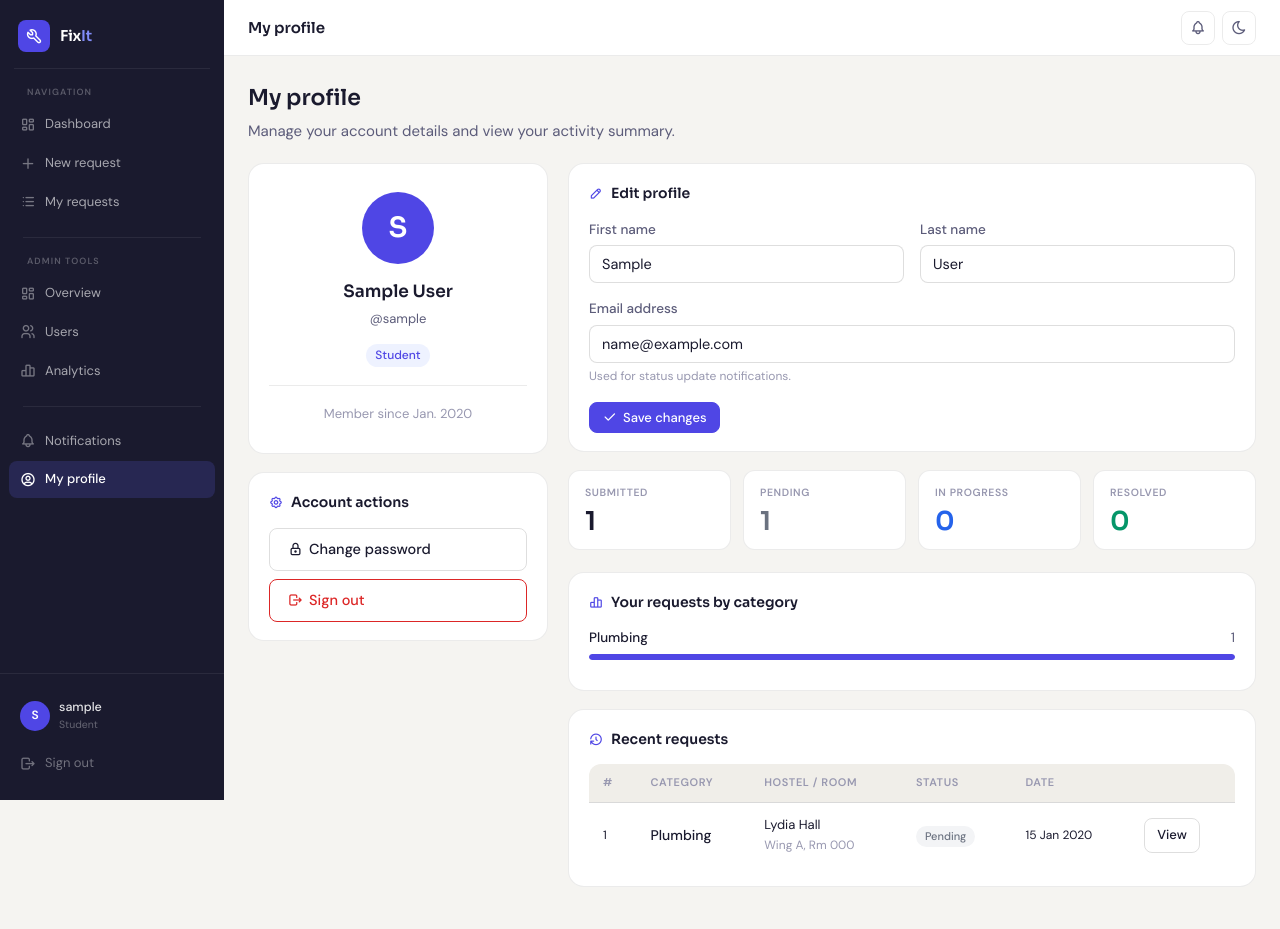
After one commit to maj-alero/Student_Maintanence_Request_Management_System, a Django app: page /profile/ in a window 1280 px wide. The commit adds this page. Run offline with Django 5.2, Linux system fonts and the light colour scheme; a user stored in the database is signed in; tables that the repository leaves empty hold one stand-in row (values such as "Sample post"); data that the repository does not hold is empty; parts of the project's set-up code (start-up, migrations or seed data) failed here and were passed over; some libraries are stand-ins or nearby versions.

Commit message:
added password changes

```diff
--- a/maintenance/forms.py
+++ b/maintenance/forms.py
@@ -1,6 +1,24 @@
 from django import forms
-from django.contrib.auth.forms import UserCreationForm
+from django.contrib.auth.forms import UserCreationForm, PasswordChangeForm
 from .models import User, MaintenanceRequest
+
+
+class ProfileUpdateForm(forms.ModelForm):
+    class Meta:
+        model = User
+        fields = ['first_name', 'last_name', 'email']
+
+    def __init__(self, *args, **kwargs):
+        super().__init__(*args, **kwargs)
+        for field in self.fields.values():
+            field.required = False
+
+
+class CustomPasswordChangeForm(PasswordChangeForm):
+    def __init__(self, *args, **kwargs):
+        super().__init__(*args, **kwargs)
+        for field in self.fields.values():
+            field.widget.attrs.update({'class': 'form-control'})
 
 class StudentRegistrationForm(UserCreationForm):
     class Meta(UserCreationForm.Meta):
--- a/maintenance/urls.py
+++ b/maintenance/urls.py
@@ -1,4 +1,8 @@
 from django.urls import path
+from django.contrib.auth.views import (
+    PasswordResetView, PasswordResetDoneView,
+    PasswordResetConfirmView, PasswordResetCompleteView,
+)
 from .views import (
     HomeView, DashboardView,
     StudentDashboardView, StaffDashboardView, AdminDashboardView,
@@ -7,6 +11,7 @@ from .views import (
     UserManagementView, ToggleUserActiveView,
     TrendAnalysisView, NotificationsView,
     RequestStatusJsonView,
+    ProfileView, CustomPasswordChangeView,
     CustomLoginView, register_view, custom_logout_view,
 )
 
@@ -26,6 +31,24 @@ urlpatterns = [
     path('users/<int:pk>/toggle/',              ToggleUserActiveView.as_view(),  name='toggle_user_active'),
     path('analytics/',                          TrendAnalysisView.as_view(),     name='trend_analysis'),
     path('notifications/',                      NotificationsView.as_view(),     name='notifications'),
+    path('profile/',                            ProfileView.as_view(),           name='profile'),
+    path('password/change/',                    CustomPasswordChangeView.as_view(), name='password_change'),
+    path('password/reset/',                     PasswordResetView.as_view(
+                                                    template_name='maintenance/password_reset_form.html',
+                                                    email_template_name='maintenance/password_reset_email.html',
+                                                    subject_template_name='maintenance/password_reset_subject.txt',
+                                                    success_url='/password/reset/done/',
+                                                ), name='password_reset'),
+    path('password/reset/done/',                PasswordResetDoneView.as_view(
+                                                    template_name='maintenance/password_reset_done.html',
+                                                ), name='password_reset_done'),
+    path('password/reset/<uidb64>/<token>/',    PasswordResetConfirmView.as_view(
+                                                    template_name='maintenance/password_reset_confirm.html',
+                                                    success_url='/password/reset/complete/',
+                                                ), name='password_reset_confirm'),
+    path('password/reset/complete/',            PasswordResetCompleteView.as_view(
+                                                    template_name='maintenance/password_reset_complete.html',
+                                                ), name='password_reset_complete'),
     path('login/',                              CustomLoginView.as_view(),       name='login'),
     path('register/',                           register_view,                   name='register'),
     path('logout/',                             custom_logout_view,              name='logout'),
--- a/maintenance/views.py
+++ b/maintenance/views.py
@@ -5,7 +5,7 @@ from django.utils import timezone
 from django.utils.decorators import method_decorator
 from django.views.generic import TemplateView, View, CreateView, DetailView
 from django.contrib import messages
-from django.contrib.auth.views import LoginView as AuthLoginView
+from django.contrib.auth.views import LoginView as AuthLoginView, PasswordChangeView
 from django.core.mail import send_mail
 from django.conf import settings as django_settings
 from django.http import JsonResponse
@@ -14,6 +14,7 @@ from .forms import (
     StudentRegistrationForm, StaffRegistrationForm,
     MaintenanceRequestForm, StatusUpdateForm,
     AssignmentForm, PriorityOverrideForm,
+    ProfileUpdateForm, CustomPasswordChangeForm,
 )
 from .models import User, MaintenanceRequest, PriorityClassification, StatusHistory, Notification
 from .decorators import student_required, staff_required, staff_or_admin_required
@@ -504,3 +505,81 @@ class RequestStatusJsonView(View):
             'latest_changed_at': latest.changed_at.isoformat() if latest else None,
             'latest_changed_by': latest.changed_by.username if latest and latest.changed_by else None,
         })
+
+
+@method_decorator(login_required, name='dispatch')
+class ProfileView(View):
+    template_name = 'maintenance/profile.html'
+
+    def get(self, request):
+        form = ProfileUpdateForm(instance=request.user)
+        context = self._build_context(request, form)
+        return render(request, self.template_name, context)
+
+    def post(self, request):
+        form = ProfileUpdateForm(request.POST, instance=request.user)
+        if form.is_valid():
+            form.save()
+            messages.success(request, 'Profile updated successfully.')
+            return redirect('profile')
+        context = self._build_context(request, form)
+        return render(request, self.template_name, context)
+
+    def _build_context(self, request, form):
+        from django.db.models import Count, Avg, F, ExpressionWrapper, DurationField
+        user = request.user
+        context = {'form': form}
+
+        if user.role == 'Student':
+            qs = MaintenanceRequest.objects.filter(submitted_by=user)
+            context['stats'] = {
+                'total':       qs.count(),
+                'pending':     qs.filter(status='Pending').count(),
+                'in_progress': qs.filter(status='In Progress').count(),
+                'resolved':    qs.filter(status='Resolved').count(),
+            }
+            context['category_breakdown'] = list(
+                qs.values('category').annotate(count=Count('id')).order_by('-count')
+            )
+            context['recent_requests'] = qs.order_by('-timestamp')[:5]
+
+        elif user.role == 'Staff':
+            qs = MaintenanceRequest.objects.filter(
+                assignments__assigned_to=user
+            ).distinct()
+            resolved_qs = qs.filter(status='Resolved', resolved_at__isnull=False)
+            avg_res = resolved_qs.aggregate(
+                avg=Avg(ExpressionWrapper(
+                    F('resolved_at') - F('timestamp'),
+                    output_field=DurationField()
+                ))
+            )['avg']
+            if avg_res:
+                total_h = avg_res.total_seconds() / 3600
+                avg_res_display = f"{total_h/24:.1f}d" if total_h >= 24 else f"{total_h:.1f}h"
+            else:
+                avg_res_display = '—'
+
+            context['stats'] = {
+                'total':           qs.count(),
+                'pending':         qs.filter(status='Pending').count(),
+                'in_progress':     qs.filter(status='In Progress').count(),
+                'resolved':        resolved_qs.count(),
+                'avg_resolution':  avg_res_display,
+            }
+            context['category_breakdown'] = list(
+                qs.values('category').annotate(count=Count('id')).order_by('-count')
+            )
+            context['recent_requests'] = qs.order_by('-timestamp')[:5]
+
+        return context
+
+
+class CustomPasswordChangeView(PasswordChangeView):
+    form_class = CustomPasswordChangeForm
+    template_name = 'maintenance/password_change.html'
+    success_url = '/profile/'
+
+    def form_valid(self, form):
+        messages.success(self.request, 'Password changed successfully.')
+        return super().form_valid(form)
--- a/templates/accounts/login.html
+++ b/templates/accounts/login.html
@@ -32,6 +32,10 @@
                 <input class="form-control" type="password" name="password" id="id_password"
                        placeholder="Enter your password" required>
             </div>
+            <div style="display:flex;justify-content:flex-end;margin-bottom:4px;">
+                <a href="{% url 'password_reset' %}"
+                   style="font-size:13px;color:var(--accent);">Forgot password?</a>
+            </div>
             <button type="submit" class="btn btn-primary btn-block" style="margin-top:8px;">
                 <i class="ti ti-login"></i> Sign in
             </button>
--- a/templates/base.html
+++ b/templates/base.html
@@ -89,16 +89,24 @@
                     <span class="badge badge-accent" style="margin-left:auto;padding:1px 6px;font-size:10px;">{{ unread_count }}</span>
                 {% endif %}
             </a>
+            <a href="{% url 'profile' %}"
+               {% if request.resolver_match.url_name == 'profile' %}class="active"{% endif %}>
+                <i class="ti ti-user-circle"></i> My profile
+            </a>
         </nav>
 
         <div class="sb-bottom">
-            <div class="sb-user">
+            <a href="{% url 'profile' %}" style="display:flex;align-items:center;gap:9px;
+               padding:9px 11px;border-radius:var(--r-sm);text-decoration:none;
+               transition:background var(--ease);"
+               onmouseover="this.style.background='var(--bg-shover)'"
+               onmouseout="this.style.background='transparent'">
                 <div class="sb-avatar">{{ user.username|slice:":1"|upper }}</div>
                 <div>
                     <div class="sb-uname">{{ user.username }}</div>
                     <div class="sb-urole">{{ user.role }}</div>
                 </div>
-            </div>
+            </a>
             <a href="{% url 'logout' %}" class="sb-logout">
                 <i class="ti ti-logout"></i> Sign out
             </a>
--- /dev/null
+++ b/templates/maintenance/password_reset_subject.txt
@@ -0,0 +1 @@
+Reset your FixIt password
--- /dev/null
+++ b/templates/maintenance/profile.html
@@ -0,0 +1,197 @@
+{% extends 'base.html' %}
+{% block title %}My Profile{% endblock %}
+{% block page_title %}My profile{% endblock %}
+
+{% block content %}
+<div class="page-header">
+    <h1>My profile</h1>
+    <p>Manage your account details and view your activity summary.</p>
+</div>
+
+<div style="display:grid;grid-template-columns:300px 1fr;gap:20px;align-items:start;">
+
+    <!-- LEFT: account info -->
+    <div>
+        <!-- Avatar + identity -->
+        <div class="card" style="text-align:center;padding:28px 20px;">
+            <div style="width:72px;height:72px;border-radius:50%;background:var(--accent);
+                        display:flex;align-items:center;justify-content:center;
+                        font-family:var(--font-display);font-size:28px;font-weight:700;
+                        color:#fff;margin:0 auto 14px;">
+                {{ user.username|slice:":1"|upper }}
+            </div>
+            <div style="font-family:var(--font-display);font-size:17px;font-weight:600;
+                        color:var(--t-primary);margin-bottom:4px;">
+                {{ user.get_full_name|default:user.username }}
+            </div>
+            <div style="font-size:13px;color:var(--t-secondary);margin-bottom:12px;">
+                @{{ user.username }}
+            </div>
+            <span class="badge {% if user.role == 'Admin' %}badge-high{% elif user.role == 'Staff' %}badge-medium{% else %}badge-accent{% endif %}"
+                  style="font-size:12px;">
+                {{ user.role }}
+            </span>
+            <div style="height:1px;background:var(--border);margin:18px 0;"></div>
+            <div style="font-size:13px;color:var(--t-muted);">
+                Member since {{ user.date_joined|date:"N Y" }}
+            </div>
+        </div>
+
+        <!-- Actions -->
+        <div class="card">
+            <div class="card-title">
+                <i class="ti ti-settings" style="color:var(--accent);"></i>
+                Account actions
+            </div>
+            <a href="{% url 'password_change' %}" class="btn btn-outline w-100"
+               style="justify-content:flex-start;margin-bottom:8px;">
+                <i class="ti ti-lock"></i> Change password
+            </a>
+            <a href="{% url 'logout' %}" class="btn btn-danger w-100"
+               style="justify-content:flex-start;">
+                <i class="ti ti-logout"></i> Sign out
+            </a>
+        </div>
+    </div>
+
+    <!-- RIGHT: details + analytics -->
+    <div>
+        <!-- Edit profile form -->
+        <div class="card">
+            <div class="card-title">
+                <i class="ti ti-pencil" style="color:var(--accent);"></i>
+                Edit profile
+            </div>
+            <form method="post">
+                {% csrf_token %}
+                <div style="display:grid;grid-template-columns:1fr 1fr;gap:0 16px;">
+                    <div class="form-group">
+                        <label class="form-label">First name</label>
+                        <input class="form-control" type="text" name="first_name"
+                               value="{{ form.first_name.value|default:'' }}"
+                               placeholder="First name">
+                    </div>
+                    <div class="form-group">
+                        <label class="form-label">Last name</label>
+                        <input class="form-control" type="text" name="last_name"
+                               value="{{ form.last_name.value|default:'' }}"
+                               placeholder="Last name">
+                    </div>
+                </div>
+                <div class="form-group">
+                    <label class="form-label">Email address</label>
+                    <input class="form-control" type="email" name="email"
+                           value="{{ form.email.value|default:'' }}"
+                           placeholder="your@email.com">
+                    <span class="form-help">Used for status update notifications.</span>
+                </div>
+                <button type="submit" class="btn btn-primary btn-sm">
+                    <i class="ti ti-check"></i> Save changes
+                </button>
+            </form>
+        </div>
+
+        <!-- Analytics -->
+        {% if stats %}
+        <div class="stat-grid" style="grid-template-columns:repeat(auto-fit,minmax(120px,1fr));">
+            <div class="stat-card">
+                <div class="stat-label">
+                    {% if user.role == 'Staff' %}Assigned{% else %}Submitted{% endif %}
+                </div>
+                <div class="stat-value">{{ stats.total }}</div>
+            </div>
+            <div class="stat-card">
+                <div class="stat-label">Pending</div>
+                <div class="stat-value" style="color:var(--pend);">{{ stats.pending }}</div>
+            </div>
+            <div class="stat-card">
+                <div class="stat-label">In progress</div>
+                <div class="stat-value" style="color:var(--prog);">{{ stats.in_progress }}</div>
+            </div>
+            <div class="stat-card">
+                <div class="stat-label">Resolved</div>
+                <div class="stat-value" style="color:var(--lo);">{{ stats.resolved }}</div>
+            </div>
+            {% if stats.avg_resolution %}
+            <div class="stat-card">
+                <div class="stat-label">Avg resolution</div>
+                <div class="stat-value" style="font-size:20px;">{{ stats.avg_resolution }}</div>
+            </div>
+            {% endif %}
+        </div>
+
+        <!-- Category breakdown -->
+        {% if category_breakdown %}
+        <div class="card">
+            <div class="card-title">
+                <i class="ti ti-chart-bar" style="color:var(--accent);"></i>
+                {% if user.role == 'Staff' %}Issues handled by category{% else %}Your requests by category{% endif %}
+            </div>
+            {% for row in category_breakdown %}
+            <div style="margin-bottom:12px;">
+                <div style="display:flex;justify-content:space-between;
+                            font-size:13.5px;margin-bottom:5px;">
+                    <span style="font-weight:500;">{{ row.category }}</span>
+                    <span style="color:var(--t-secondary);">{{ row.count }}</span>
+                </div>
+                <div style="height:6px;background:var(--bg-base);border-radius:3px;overflow:hidden;">
+                    {% with pct=row.count|floatformat:0 %}
+                    <div style="height:100%;border-radius:3px;background:var(--accent);
+                                width:{% widthratio row.count stats.total 100 %}%;">
+                    </div>
+                    {% endwith %}
+                </div>
+            </div>
+            {% endfor %}
+        </div>
+        {% endif %}
+
+        <!-- Recent requests -->
+        {% if recent_requests %}
+        <div class="card">
+            <div class="card-title">
+                <i class="ti ti-history" style="color:var(--accent);"></i>
+                Recent requests
+            </div>
+            <div class="table-wrap" style="border:none;">
+                <table class="dt">
+                    <thead>
+                        <tr>
+                            <th>#</th>
+                            <th>Category</th>
+                            <th>Hostel / Room</th>
+                            <th>Status</th>
+                            <th>Date</th>
+                            <th></th>
+                        </tr>
+                    </thead>
+                    <tbody>
+                        {% for req in recent_requests %}
+                        <tr>
+                            <td class="text-muted text-xs">{{ req.id }}</td>
+                            <td class="fw-500">{{ req.category }}</td>
+                            <td class="text-sm">
+                                {{ req.hostel_name }}<br>
+                                <span class="text-muted text-xs">Wing {{ req.wing }}, Rm {{ req.room_number }}</span>
+                            </td>
+                            <td>
+                                {% if req.status == 'Pending' %}<span class="badge badge-pending">Pending</span>
+                                {% elif req.status == 'In Progress' %}<span class="badge badge-inprogress">In Progress</span>
+                                {% else %}<span class="badge badge-resolved">Resolved</span>{% endif %}
+                            </td>
+                            <td class="text-xs text-muted">{{ req.timestamp|date:"d M Y" }}</td>
+                            <td>
+                                <a href="{% url 'request_detail' req.pk %}" class="btn btn-outline btn-sm">View</a>
+                            </td>
+                        </tr>
+                        {% endfor %}
+                    </tbody>
+                </table>
+            </div>
+        </div>
+        {% endif %}
+        {% endif %}
+
+    </div>
+</div>
+{% endblock %}
```
Also changed, not shown: templates/maintenance/password_change.html (added, +56 -0 lines), templates/maintenance/password_reset_complete.html (added, +23 -0 lines), templates/maintenance/password_reset_confirm.html (added, +55 -0 lines), templates/maintenance/password_reset_done.html (added, +24 -0 lines), templates/maintenance/password_reset_email.html (added, +10 -0 lines), templates/maintenance/password_reset_form.html (added, +45 -0 lines).
